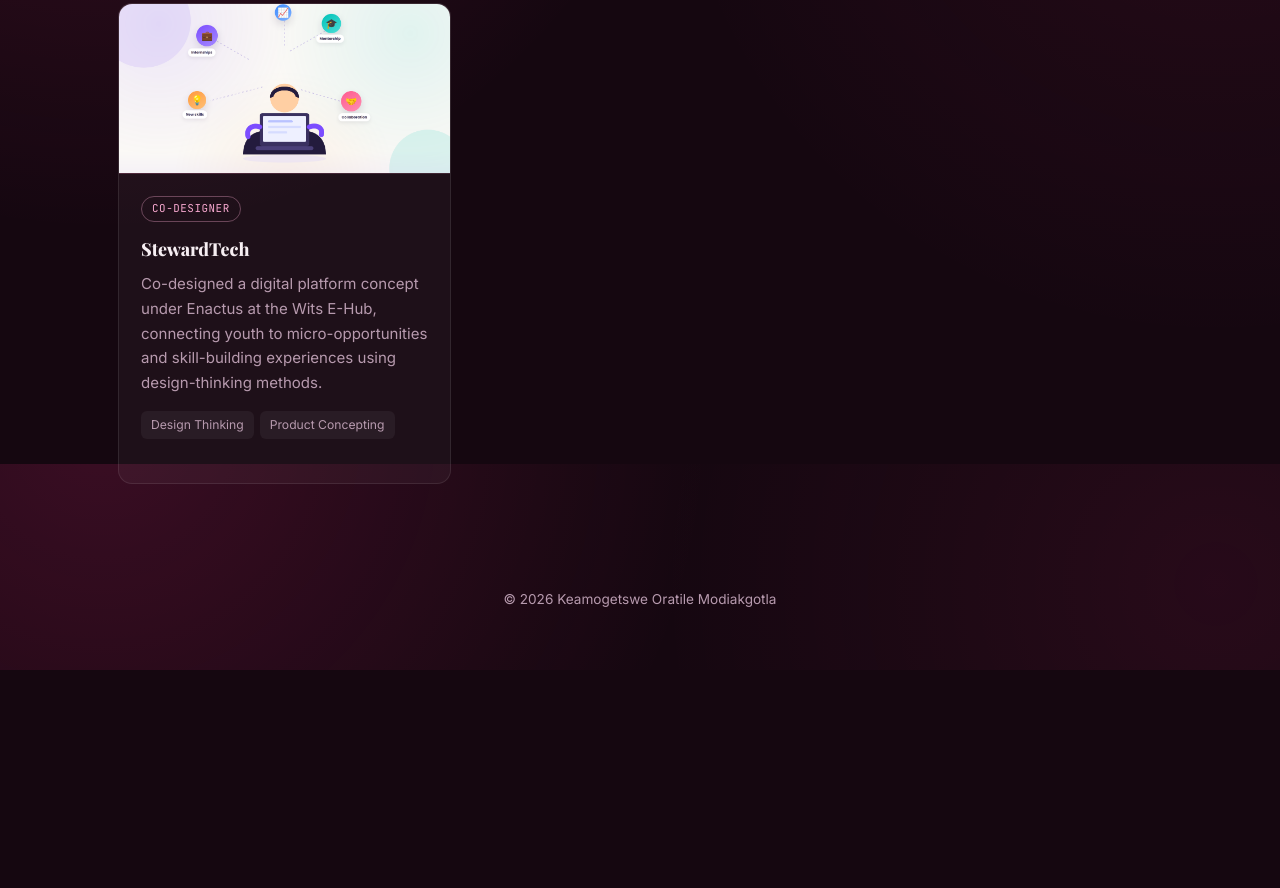
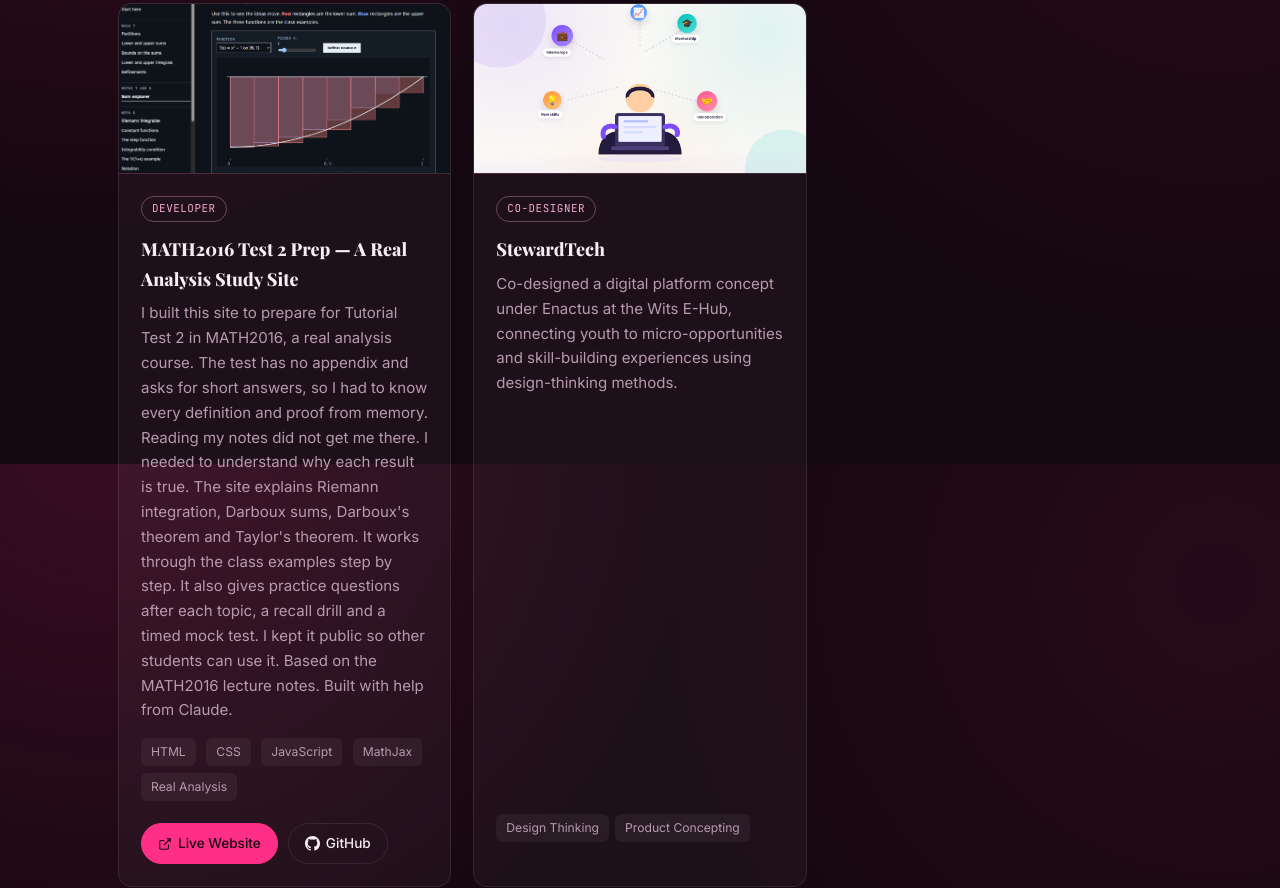
Before and after one commit to KeamogetsweModiakgotla/KeamogetsweModiakgotla.github.io, a plain HTML site: page projects.html in a window 1280 px wide. Shown: the part 1136-2024 px from the top of the page. Before the commit the page ends 1806 px from the top, so only its background shows below. Drawn offline with nearby package versions, Linux system fonts and the light colour scheme.

Commit message:
Add MATH2016 Test 2 Prep project

```diff
--- a/projects.html
+++ b/projects.html
@@ -156,6 +156,55 @@
       </div>
 
       <div class="project-card">
+  <div class="project-thumb">
+    <img src="assets/projects/math2016-prep.png" alt="MATH2016 Test 2 Prep study site">
+  </div>
+
+  <div class="project-body">
+    <span class="role-tag">Developer</span>
+
+    <h3>MATH2016 Test 2 Prep — A Real Analysis Study Site</h3>
+
+    <p>
+      I built this site to prepare for Tutorial Test 2 in MATH2016, a real analysis course.
+      The test has no appendix and asks for short answers, so I had to know every definition
+      and proof from memory. Reading my notes did not get me there. I needed to understand why
+      each result is true. The site explains Riemann integration, Darboux sums, Darboux's
+      theorem and Taylor's theorem. It works through the class examples step by step. It also
+      gives practice questions after each topic, a recall drill and a timed mock test.
+      I kept it public so other students can use it.
+      Based on the MATH2016 lecture notes. Built with help from Claude.
+    </p>
+
+    <div class="stack-tags">
+      <span>HTML</span>
+      <span>CSS</span>
+      <span>JavaScript</span>
+      <span>MathJax</span>
+      <span>Real Analysis</span>
+    </div>
+
+    <div class="project-links">
+      <a href="https://keamogetswemodiakgotla.github.io/math2016-test2-prep/" target="_blank" rel="noopener" class="btn primary">
+        <svg viewBox="0 0 24 24" width="14" height="14" fill="none" stroke="currentColor" stroke-width="2" aria-hidden="true">
+          <path d="M18 13v6a2 2 0 0 1-2 2H5a2 2 0 0 1-2-2V8a2 2 0 0 1 2-2h6"/>
+          <path d="M15 3h6v6"/>
+          <path d="M10 14 21 3"/>
+        </svg>
+        Live Website
+      </a>
+
+      <a href="https://github.com/KeamogetsweModiakgotla/math2016-test2-prep" target="_blank" rel="noopener" class="btn">
+        <svg viewBox="0 0 24 24" width="15" height="15" fill="currentColor" aria-hidden="true">
+          <path d="M12 0C5.37 0 0 5.37 0 12c0 5.31 3.435 9.795 8.205 11.385.6.105.825-.255.825-.57 0-.285-.015-1.23-.015-2.235-3.015.555-3.795-.735-4.035-1.41-.135-.345-.72-1.41-1.23-1.695-.42-.225-1.02-.78-.015-.795.945-.015 1.62.87 1.845 1.23 1.08 1.815 2.805 1.305 3.495.99.105-.78.42-1.305.765-1.605-2.67-.3-5.46-1.335-5.46-5.925 0-1.305.465-2.385 1.23-3.225-.12-.3-.54-1.53.12-3.18 0 0 1.005-.315 3.3 1.23.96-.27 1.98-.405 3-.405s2.04.135 3 .405c2.295-1.56 3.3-1.23 3.3-1.23.66 1.65.24 2.88.12 3.18.765.84 1.23 1.905 1.23 3.225 0 4.605-2.805 5.625-5.475 5.925.435.375.81 1.095.81 2.22 0 1.605-.015 2.895-.015 3.3 0 .315.225.69.825.57A12.02 12.02 0 0024 12c0-6.63-5.37-12-12-12z"/>
+        </svg>
+        GitHub
+      </a>
+    </div>
+  </div>
+</div>
+
+      <div class="project-card">
         <div class="project-thumb"><img src="assets/projects/stewardtech.png" alt="StewardTech project illustration"></div>
         <div class="project-body">
           <span class="role-tag">Co-Designer</span>
```
Also changed, not shown: assets/projects/math2016-prep.png (added).
